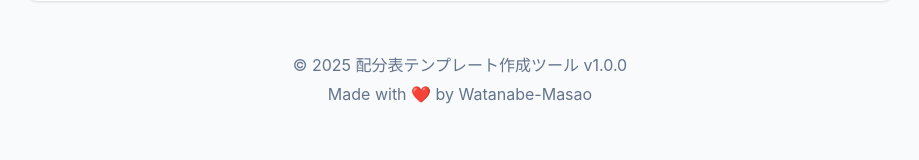
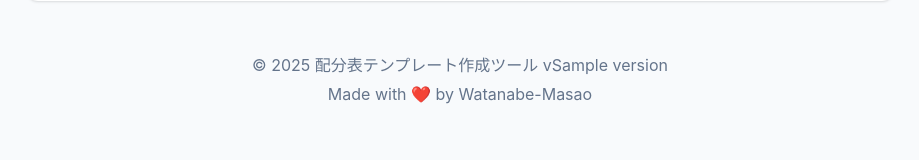
Before and after one commit to Watanabe-Masao/tool2, a FastAPI app: template templates/index.html in a window 1280 px wide. Shown: the part 2466-2626 px from the top of the page, without its empty margins (180-1099 px from the left). Run offline with FastAPI, Linux system fonts and the light colour scheme; the template is opened without the code that fills it: most values are stand-ins (such as "Sample title", 1, 10 or a date in 2020).

Commit message:
Implement cache busting mechanism for static files
Added automatic cache invalidation system to ensure browsers always load
the latest version of CSS and JavaScript files when the application is updated.

Changes:
- Added APP_VERSION constant (1.1.0) in app.py for version management
- Updated root endpoint to pass version to template context
- Modified index.html to append version query parameter to static file URLs:
  - /static/style.css?v=1.1.0
  - /static/script.js?v=1.1.0
- Added HTTP middleware for Cache-Control headers:
  - Files with version parameter: cached for 1 year (immutable)
  - Files without version: cached for 1 hour only
- Updated footer to display dynamic version number

Benefits:
- No more browser cache issues after deployments
- Users automatically get latest CSS/JS without hard refresh
- Long-term caching improves performance for versioned files
- Easy version management: just increment APP_VERSION to bust cache

To update the cache after making changes to static files:
1. Increment APP_VERSION in app.py
2. Deploy - browsers will automatically fetch new files

```diff
--- a/app.py
+++ b/app.py
@@ -33,16 +33,40 @@ import openpyxl
 from weasyprint import HTML
 
 
+# アプリケーションバージョン（静的ファイルのキャッシュバスティング用）
+APP_VERSION = "1.1.0"
+
 # FastAPIアプリケーション初期化
 app = FastAPI(
     title="配分表テンプレート作成API",
     description="Excelの配分表テンプレートを生成するWebアプリケーション",
-    version="1.0.0"
+    version=APP_VERSION
 )
 
 # 静的ファイルとテンプレートの設定
 app.mount("/static", StaticFiles(directory="static"), name="static")
 templates = Jinja2Templates(directory="templates")
+
+
+# キャッシュ制御ミドルウェア
+@app.middleware("http")
+async def add_cache_control_header(request: Request, call_next):
+    """
+    静的ファイルにCache-Controlヘッダーを追加
+    バージョンクエリパラメータがある場合は長期間キャッシュ
+    """
+    response = await call_next(request)
+
+    # 静的ファイルの場合
+    if request.url.path.startswith("/static/"):
+        # バージョンパラメータがある場合は1年間キャッシュ
+        if "v=" in request.url.query:
+            response.headers["Cache-Control"] = "public, max-age=31536000, immutable"
+        else:
+            # バージョンパラメータがない場合は短期間のみキャッシュ
+            response.headers["Cache-Control"] = "public, max-age=3600"
+
+    return response
 
 # 一時ファイル保存ディレクトリ
 TEMP_DIR = Path("temp_files")
@@ -202,7 +226,10 @@ async def root(request: Request):
     """
     ルートページ - フロントエンドUIを表示
     """
-    return templates.TemplateResponse("index.html", {"request": request})
+    return templates.TemplateResponse("index.html", {
+        "request": request,
+        "version": APP_VERSION
+    })
 
 
 @app.post("/api/generate", response_model=TemplateResponse)
--- a/templates/index.html
+++ b/templates/index.html
@@ -4,7 +4,7 @@
     <meta charset="UTF-8">
     <meta name="viewport" content="width=device-width, initial-scale=1.0">
     <title>配分表テンプレート作成ツール</title>
-    <link rel="stylesheet" href="/static/style.css">
+    <link rel="stylesheet" href="/static/style.css?v={{ version }}">
 </head>
 <body>
     <div class="container">
@@ -176,12 +176,12 @@
             </div>
 
             <div class="footer-text">
-                <p>&copy; 2025 配分表テンプレート作成ツール v1.0.0</p>
+                <p>&copy; 2025 配分表テンプレート作成ツール v{{ version }}</p>
                 <p>Made with ❤️ by Watanabe-Masao</p>
             </div>
         </footer>
     </div>
 
-    <script src="/static/script.js"></script>
+    <script src="/static/script.js?v={{ version }}"></script>
 </body>
 </html>
```
